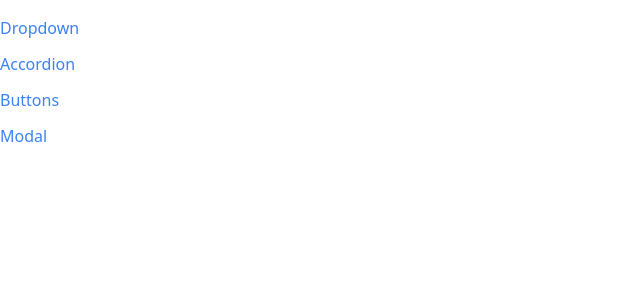
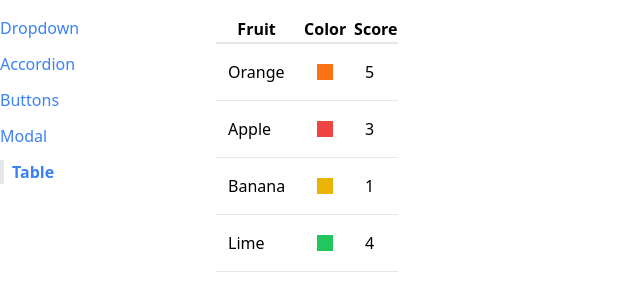
Before and after one commit to blake-a-morgan/comps, a React (Create React App) app: page /table in a window 1280 px wide. Shown: the top 300 px of the page, without its empty margins (0-640 px from the left). Built offline with nearby package versions, Linux system fonts and the light colour scheme.

Commit message:
Table Page, Table Comp, non reusable Table

```diff
--- a/src/App.js
+++ b/src/App.js
@@ -4,6 +4,7 @@
 import DropdownPage from './pages/DropdownPage';
 import ButtonPage from './pages/ButtonPage'
 import ModalPage from "./pages/ModalPage";
+import TablePage from "./pages/TablePage";
 
 function App(){
     return <div className="container mx-auto grid grid-cols-6 gap-4 mt-4">
@@ -20,6 +21,9 @@
             <Route path="/modal">
                 <ModalPage />
             </Route>
+            <Route path="/table">
+                <TablePage />
+            </Route>
         </div>
     </div>;
 }
--- a/src/components/Sidebar.js
+++ b/src/components/Sidebar.js
@@ -5,7 +5,8 @@
         {label: 'Dropdown', path: '/'},
         {label: 'Accordion',path: '/accordion'},
         {label: 'Buttons',path: '/buttons'},
-        {label: 'Modal',path: '/modal'}
+        {label: 'Modal',path: '/modal'},
+        {label: 'Table', path: '/table'}
     ];
 
     const renderedLinks = links.map((link) => {
--- /dev/null
+++ b/src/components/Table.js
@@ -0,0 +1,28 @@
+function Table({data}){
+    const renderedRows = data.map((fruit) => {
+        return (
+            <tr className="border-b" key={fruit.name}>
+                <td className="p-3">{fruit.name}</td>
+                <td className="p-3">
+                    <div className={`p-2 m-2 ${fruit.color}`}></div>
+                </td>
+                <td className="p-3">{fruit.score}</td>
+            </tr>
+        )
+    })
+
+    return <table className="table-auto border-spacing-2">
+        <thead>
+            <tr className="border-b-2">
+                <th>Fruit</th>
+                <th>Color</th>
+                <th>Score</th>
+            </tr>
+        </thead>
+        <tbody>
+            {renderedRows}
+        </tbody>
+    </table>
+}
+
+export default Table;
--- /dev/null
+++ b/src/pages/TablePage.js
@@ -0,0 +1,17 @@
+import Table from "../components/Table";
+
+
+function TablePage(){
+    const data= [
+        {name: 'Orange', color:'bg-orange-500', score: 5},
+        {name: 'Apple', color:'bg-red-500', score: 3},
+        {name: 'Banana', color:'bg-yellow-500', score: 1},
+        {name: 'Lime', color:'bg-green-500', score: 4},
+    ];
+
+    return <div>
+        <Table data={data} />
+    </div>
+}
+
+export default TablePage;
```
